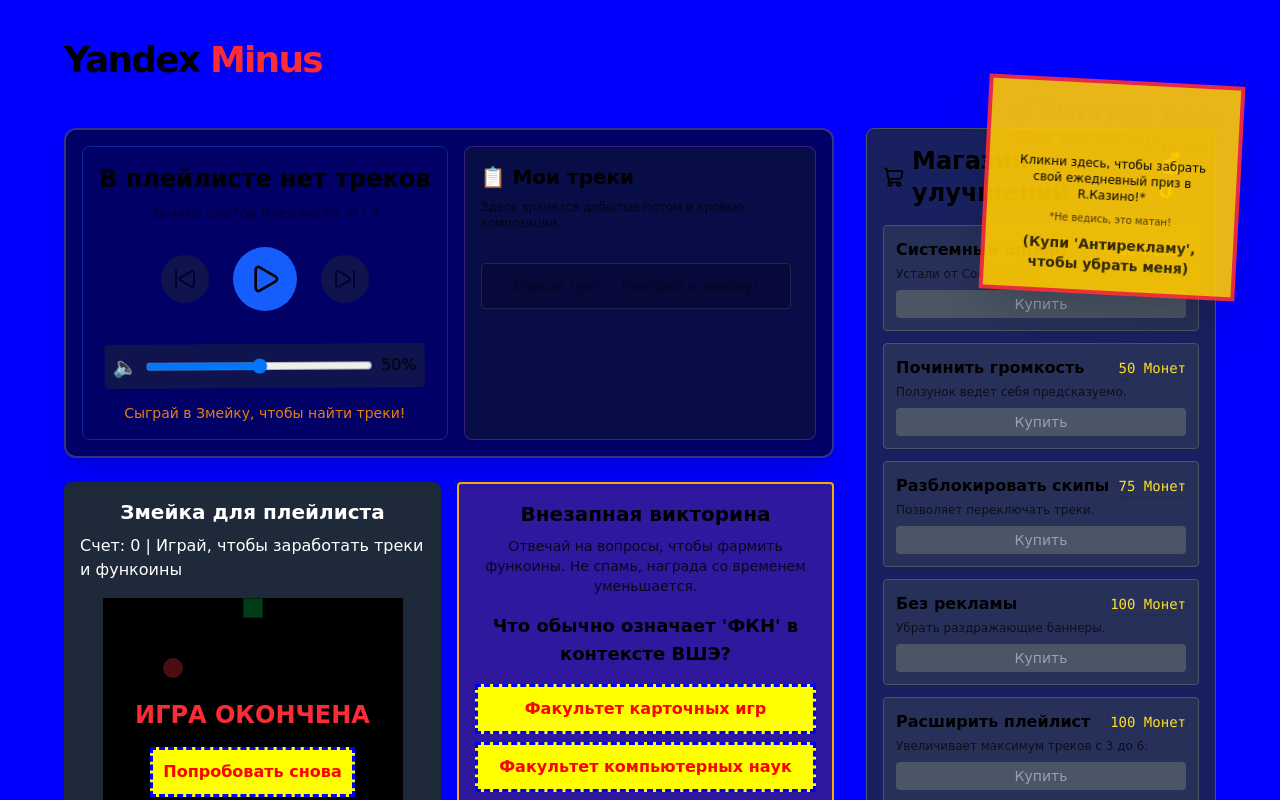
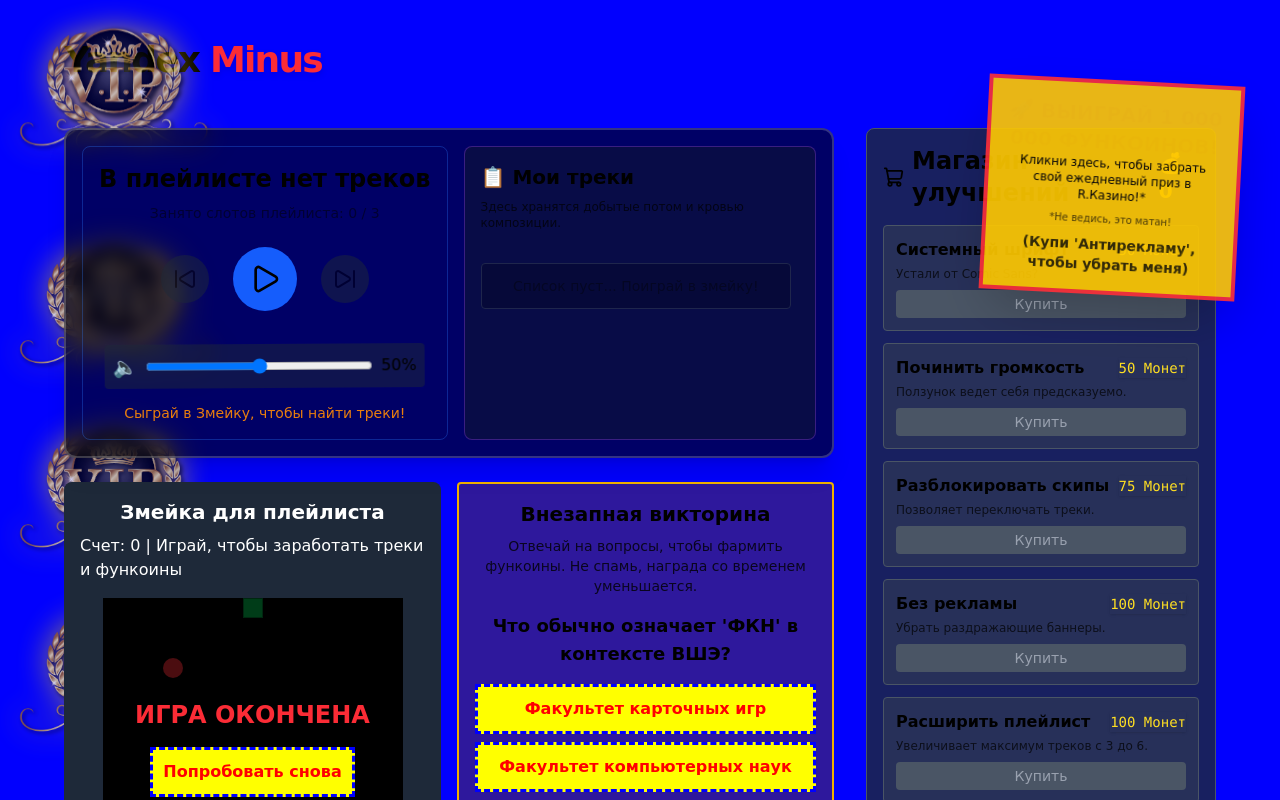
Before and after one commit to bibihoya/yandex-goodmusic, a React app: page / in a window 1280 px wide. Shown: the top 800 px of the page. Built offline with nearby package versions, Linux system fonts and the light colour scheme; the HTML template or start-up script is replaced by a standard one.

Commit message:
[ADD] added VIP logos

```diff
--- a/src/App.jsx
+++ b/src/App.jsx
@@ -62,6 +62,22 @@
   );
 }
 
+function VipBanners() {
+  return (
+    <div className="hidden xl:flex fixed left-4 top-0 bottom-0 w-[200px] flex-col justify-around py-8 pointer-events-none opacity-80 z-0">
+       {Array.from({ length: 4 }).map((_, i) => (
+         <img
+           key={i}
+           src="/VIP.png"
+           alt="VIP"
+           className="w-full object-contain animate-bounce drop-shadow-[0_0_15px_rgba(255,215,0,0.8)]"
+           style={{ animationDelay: `${i * 0.3}s`, animationDuration: '2s' }}
+         />
+       ))}
+    </div>
+  );
+}
+
 function MainContent() {
   const { uiState, playlist } = useProgression();
 
@@ -105,9 +121,10 @@
       </header>
 
       <FakeAd />
+      <VipBanners />
       <DevLog />
 
-      <main className="w-full max-w-6xl flex flex-col md:flex-row gap-8">
+      <main className="w-full max-w-6xl flex flex-col md:flex-row gap-8 relative z-10">
         {/* Left Column: Player and Games */}
         <div className="flex-1 flex flex-col gap-6">
           <Player />
```
Also changed, not shown: public/VIP.png (added).
